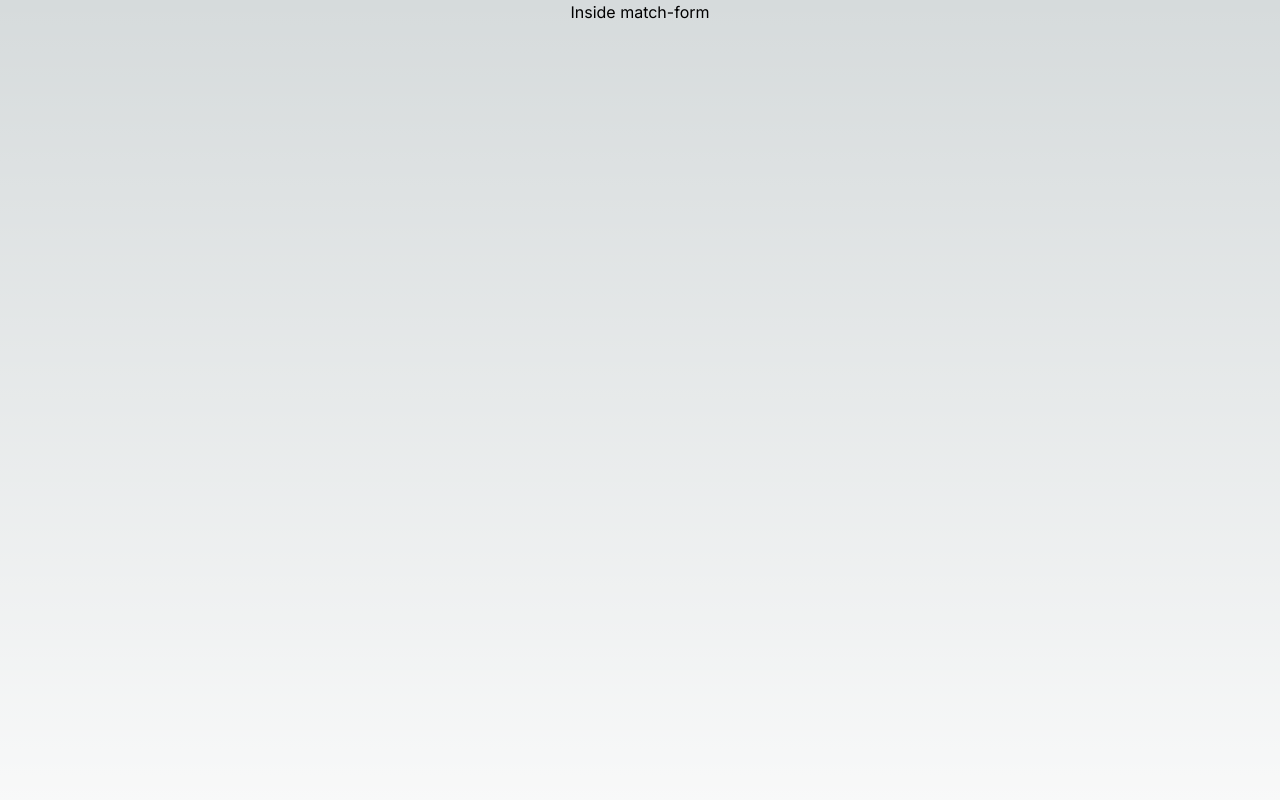
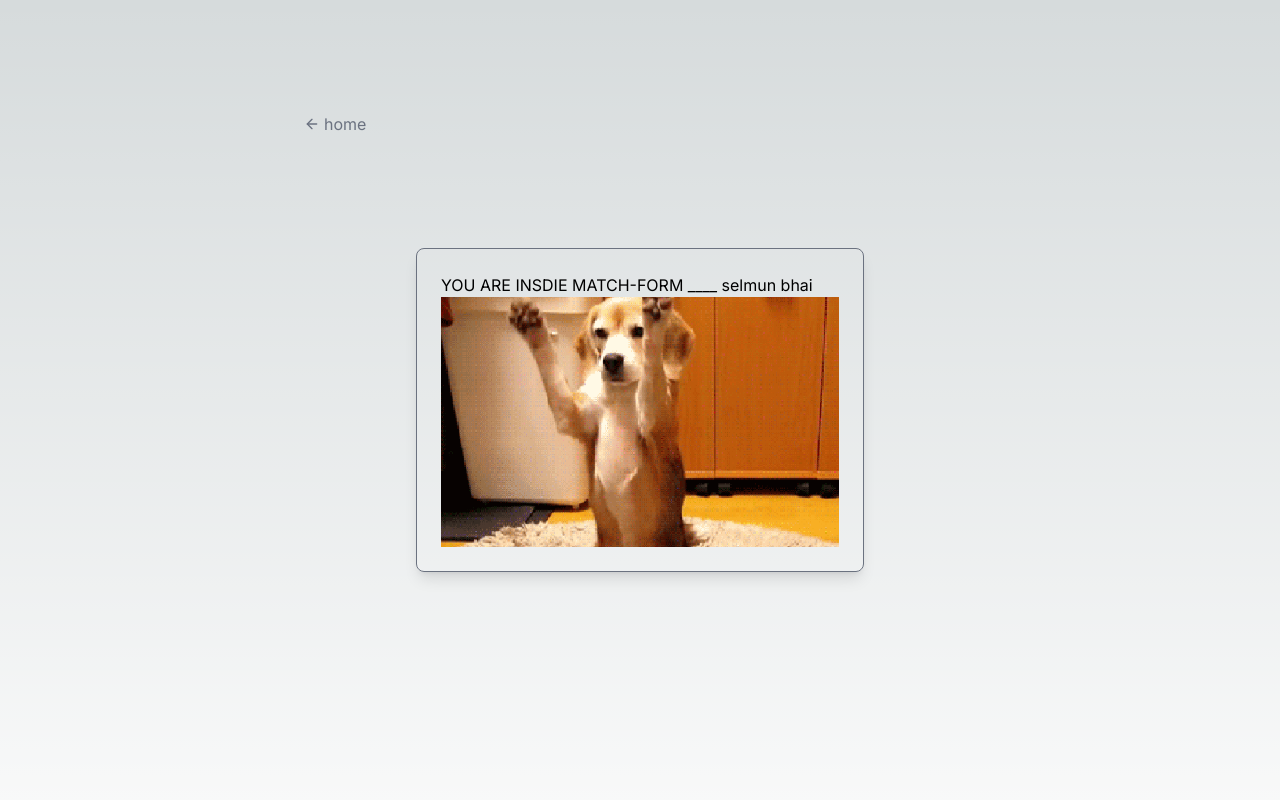
Before and after one commit to knight0917/Project-X, a Next.js app: page /match-form in a window 1280 px wide. Shown: the top 800 px of the page. Built offline with nearby package versions, Linux system fonts and the light colour scheme.

Commit message:
some ui changes

```diff
--- a/pages/match-form.js
+++ b/pages/match-form.js
@@ -1,14 +1,50 @@
 
 
 import React, { useState } from 'react';
+import Link from 'next/link';
+import Image
 
+from 'next/image';
 export default function MatchForm() {
 
+  return (
+    <>
+    <article className="pt-16 sm:pt-24 flex-grow">
+        <div className="mx-auto max-w-2xl px-4 md:px-0">
+        <Link
+              className="dark:hover:text-gray-100 inline-flex items-center py-4 dark:text-gray-300 text-gray-500 hover:text-gray-700 text-sm sm:text-base"
+              href="/"
+            >
+              <svg
+                stroke="currentColor"
+                fill="none"
+                strokeWidth="2"
+                viewBox="0 0 24 24"
+                strokeLinecap="round"
+                strokeLinejoin="round"
+                height="1em"
+                width="1em"
+                xmlns="http://www.w3.org/2000/svg"
+              >
+                <line x1="19" y1="12" x2="5" y2="12"></line>
+                <polyline points="12 19 5 12 12 5"></polyline>
+              </svg>{" "}
+              <span className="ml-1">home</span>
+            </Link>
+          </div>
+  <div className="mx-auto max-w-md p-6 rounded-lg shadow-lg mt-24 border border-gray-500">
+    <h1>YOU ARE INSDIE MATCH-FORM ____ selmun bhai</h1>
+    <Image
+      src="/images/dowg.gif"
+      alt="premiere pro export feature image"
+      width={1280}
+      height={720}
+      priority={true}
+    />
+  </div>
 
-  return (
-    <div className='flex items-center justify-center'>
-      Inside match-form
-    </div>
+  </article>
+  </>
   );
 }
 
```
Also changed, not shown: public/Images/dowg.gif (added).
